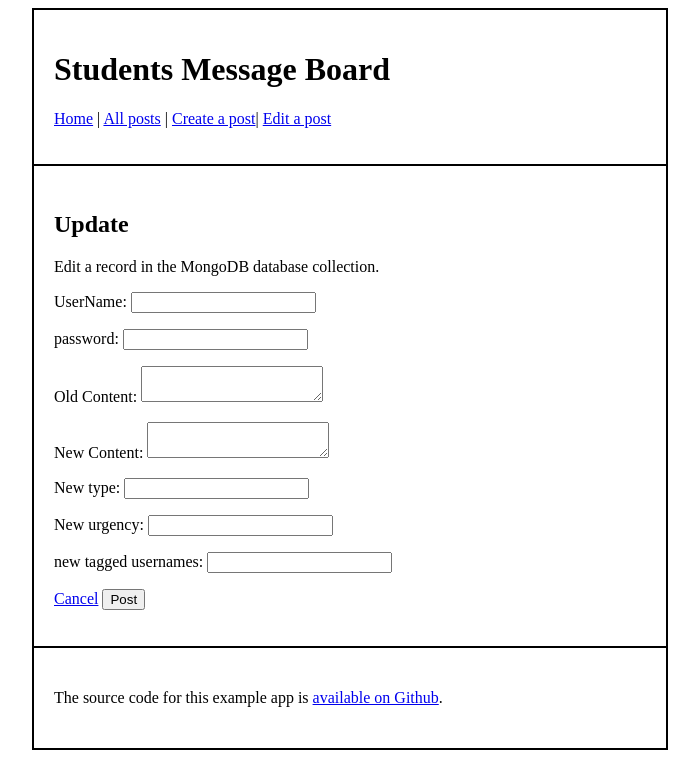
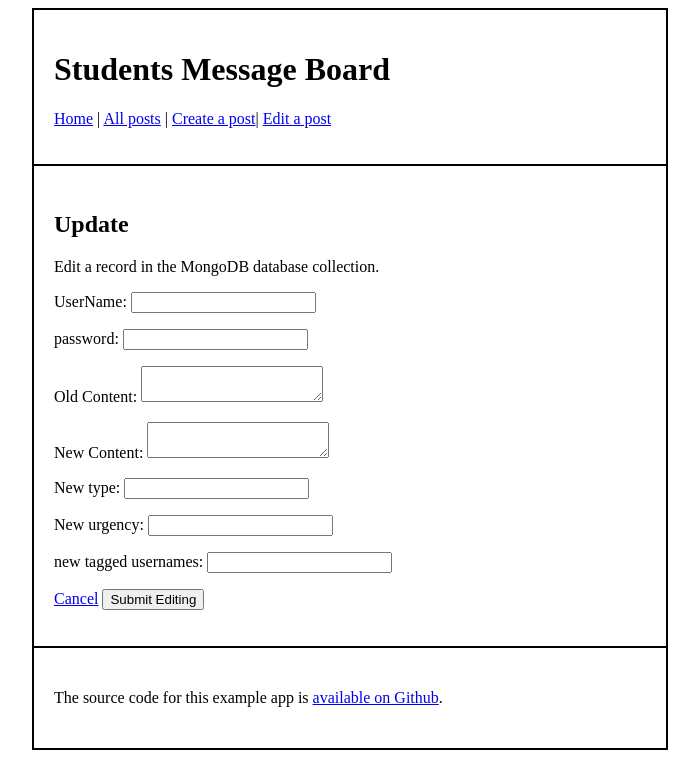
Before and after one commit to uljad/WebAppDemo, a Flask app: page /edit in a window 1280 px wide. Shown: the top 779 px of the page, without its empty margins (290-989 px from the left). Run offline with Flask 2, Linux system fonts and the light colour scheme; parts of the project's set-up code (start-up, migrations or seed data) failed here and were passed over.

Commit message:
submission

```diff
--- a/templates/edit.html
+++ b/templates/edit.html
@@ -18,7 +18,7 @@
 
   <p>
     <a href="{{ url_for('read')}}">Cancel</a>
-    <input type="submit" name="post-btn" value="Post" />
+    <input type="submit" name="post-btn" value="Submit Editing" />
   </p>
 
 </form>
```
